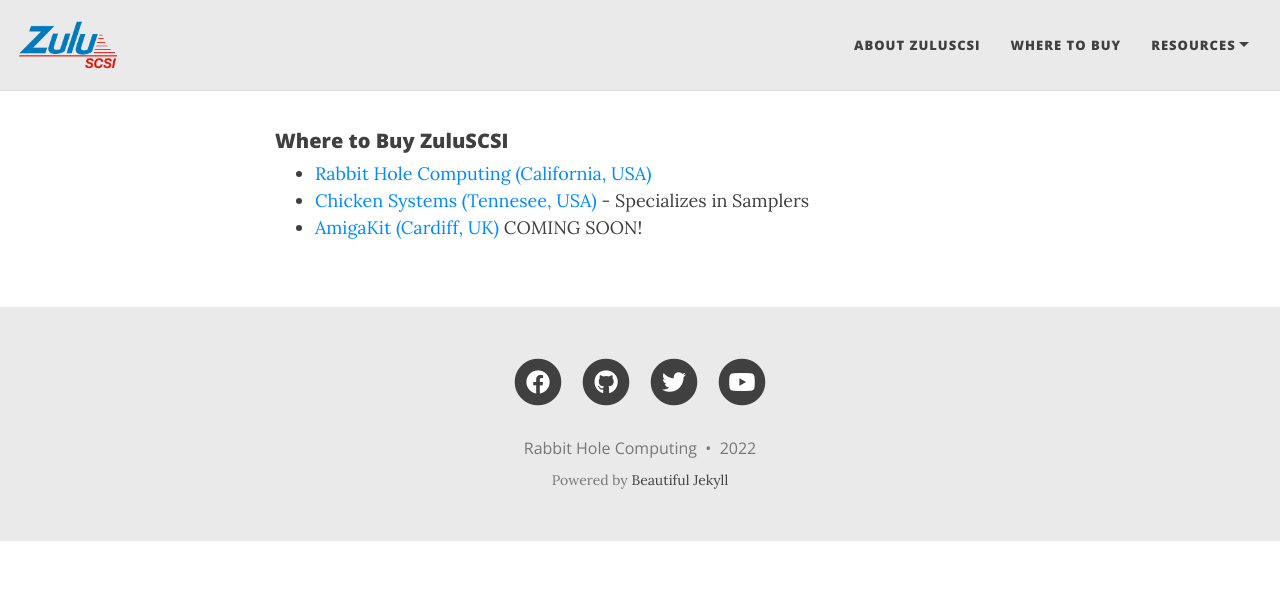
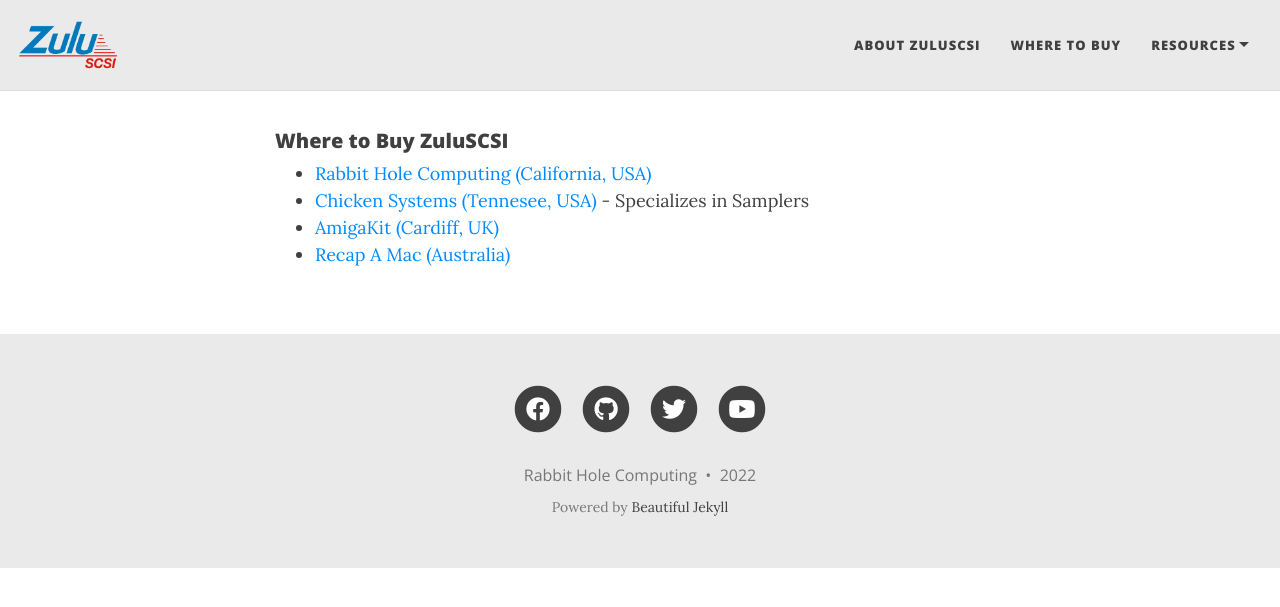
Before and after one commit to ZuluSCSI/ZuluSCSI.com, a Jekyll site: the page built from wheretobuy.md, in a window 1280 px wide. Shown: the top 607 px of the page. Built offline with Jekyll 4.4.1, drawn with Linux system fonts in a browser that asks for light colours; nearby versions of some CDN libraries; our own code applies the rules of GitHub Pages for plain Markdown files.

Commit message:
Update wheretobuy.md

```diff
--- a/wheretobuy.md
+++ b/wheretobuy.md
@@ -2,4 +2,5 @@
 
 * [Rabbit Hole Computing (California, USA)](https://store.inertialcomputing.com/ZulaSCSI-V1-1-p/zuluscsi-v1.1-rev-2022c.htm)
 * [Chicken Systems (Tennesee, USA)](https://samplerzone.com/collections/storage/products/internal-zuluscsi-v1-1-sd-drive) - Specializes in Samplers
-* [AmigaKit (Cardiff, UK)](https://amigakit.amiga.store/advanced_search_result.php?keywords=ZuluSCSI) COMING SOON!
+* [AmigaKit (Cardiff, UK)](https://amigakit.amiga.store/zuluscsi-adapter-p-91287.html?currency=EUR)
+* [Recap A Mac (Australia)](https://recapamac.com.au/product/zuluscsi)
```
